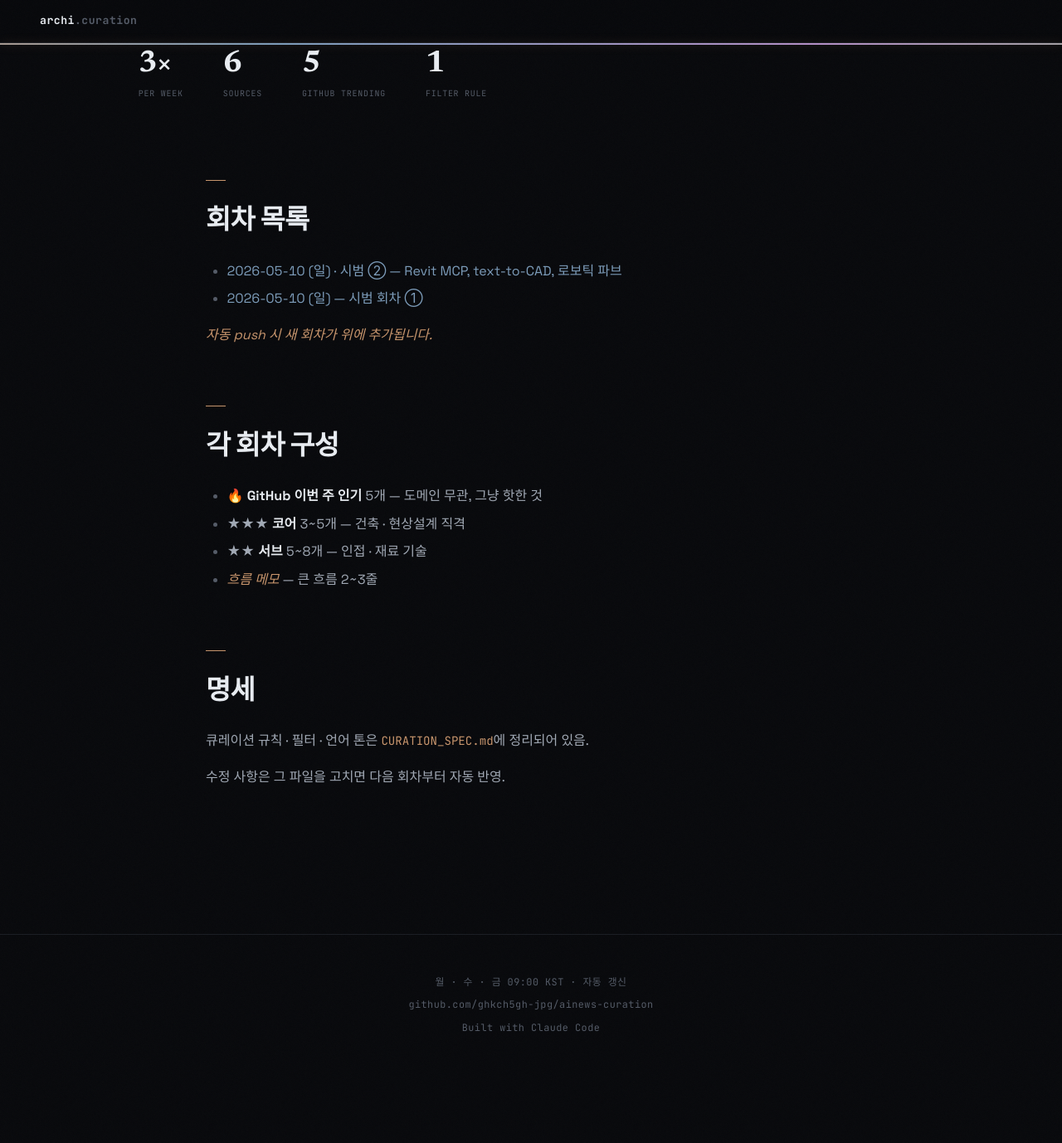
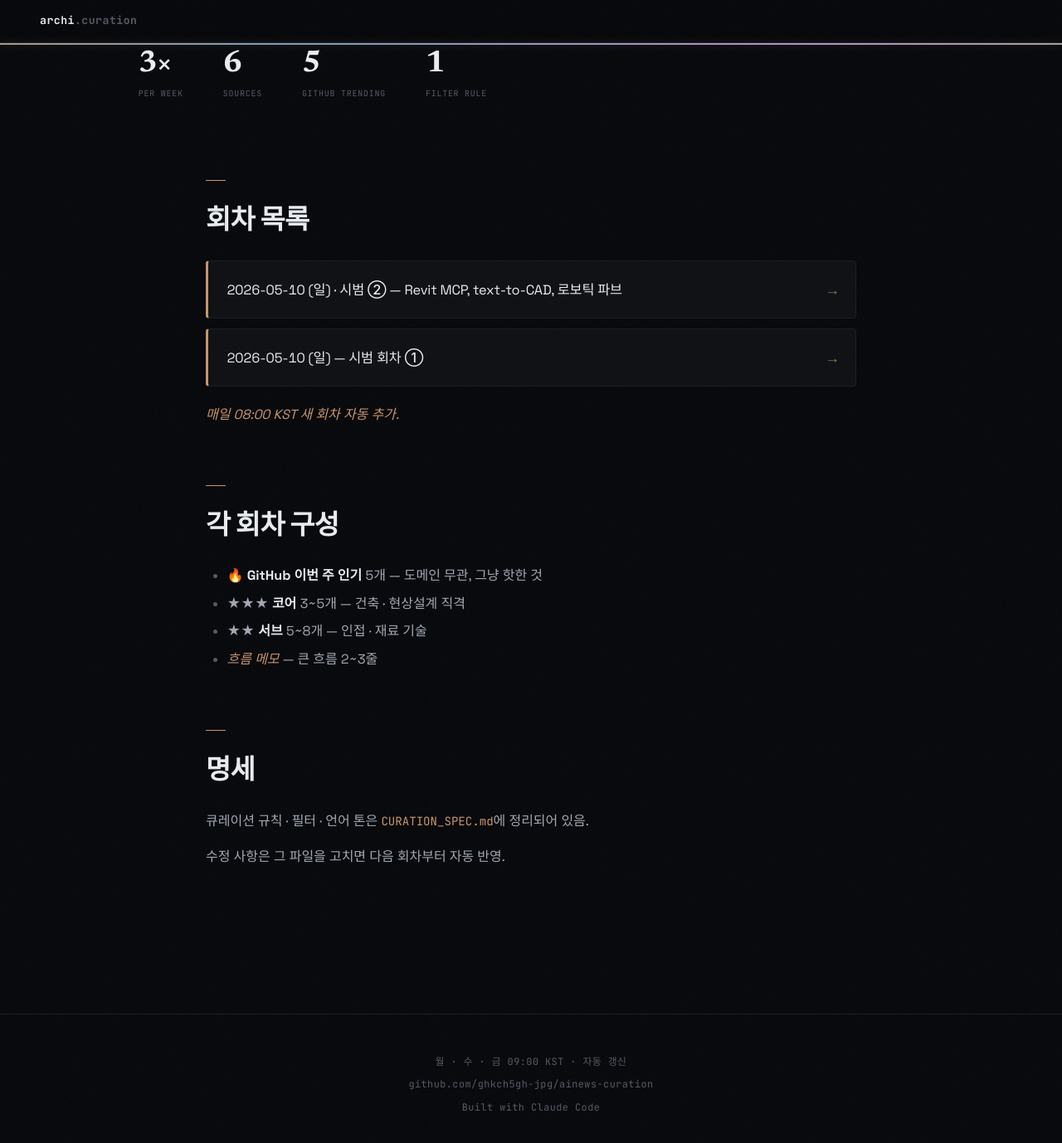
Before and after one commit to ghkch5gh-jpg/ainews-curation, a Jekyll site: the page built from index.md, in a window 1280 px wide and 1400 px high, scrolled down 391 px. Shown: the top 1378 px of the window at 83% size. Built offline with Jekyll 4.4.1, drawn with Linux system fonts in a browser that asks for light colours; some web fonts are replaced; before the commit the page ends 1695 px from its top, so only the background shows below that.

Commit message:
ux: 회차 목록 styled as clickable cards with arrow + hover

```diff
--- a/assets/css/style.css
+++ b/assets/css/style.css
@@ -355,6 +355,66 @@ pre code {
 .content li::marker { color: var(--text-dim); }
 .content li > p { margin: 0.3rem 0; }
 
+/* ── Episode list (회차 목록) — clickable cards ── */
+.content ul.episode-list {
+  list-style: none;
+  padding-left: 0;
+  margin: 1.5rem 0 1.2rem;
+  display: grid;
+  gap: 0.75rem;
+}
+.content ul.episode-list li {
+  margin: 0;
+  padding: 0;
+}
+.content ul.episode-list li::marker {
+  display: none;
+  content: '';
+}
+.content ul.episode-list li a {
+  display: flex;
+  align-items: center;
+  justify-content: space-between;
+  gap: 1rem;
+  padding: 1.15rem 1.4rem;
+  background: var(--surface);
+  border: 1px solid var(--border);
+  border-left: 3px solid var(--accent);
+  border-radius: 4px;
+  color: var(--text-bright) !important;
+  font-family: var(--sans);
+  font-size: 1.02rem;
+  font-weight: 500;
+  letter-spacing: -0.01em;
+  text-decoration: none;
+  transition: border-color 0.2s ease, background 0.2s ease, transform 0.2s ease;
+}
+.content ul.episode-list li a::after {
+  content: '→';
+  color: var(--accent);
+  font-family: var(--mono);
+  font-size: 1.15rem;
+  flex-shrink: 0;
+  transition: transform 0.25s ease;
+  opacity: 0.7;
+}
+.content ul.episode-list li a:hover {
+  border-color: var(--border-hover);
+  border-left-color: var(--accent);
+  background: rgba(200, 149, 108, 0.06);
+  transform: translateX(2px);
+}
+.content ul.episode-list li a:hover::after {
+  transform: translateX(6px);
+  opacity: 1;
+}
+@media (max-width: 600px) {
+  .content ul.episode-list li a {
+    padding: 1rem 1.1rem;
+    font-size: 0.96rem;
+  }
+}
+
 /* ── HR (gradient divider) ── */
 .content hr {
   border: none;
--- a/index.md
+++ b/index.md
@@ -20,8 +20,9 @@ stats:
 
 - [2026-05-10 (일) · 시범 ② — Revit MCP, text-to-CAD, 로보틱 파브](2026-05-10_일-2.html)
 - [2026-05-10 (일) — 시범 회차 ①](2026-05-10_일.html)
+{:.episode-list}
 
-*자동 push 시 새 회차가 위에 추가됩니다.*
+*매일 08:00 KST 새 회차 자동 추가.*
 
 ## 각 회차 구성
 
```
